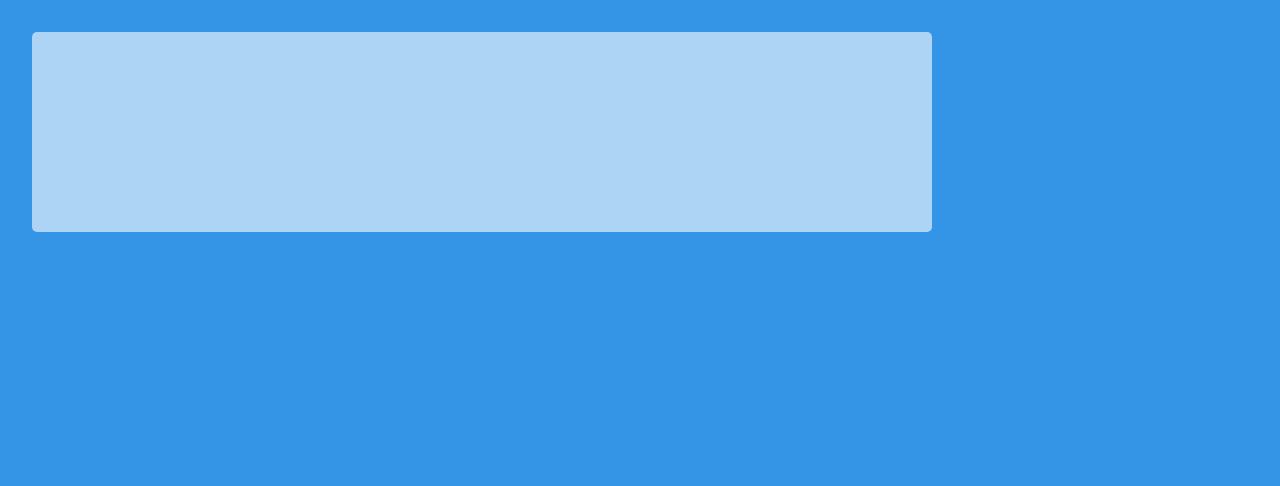
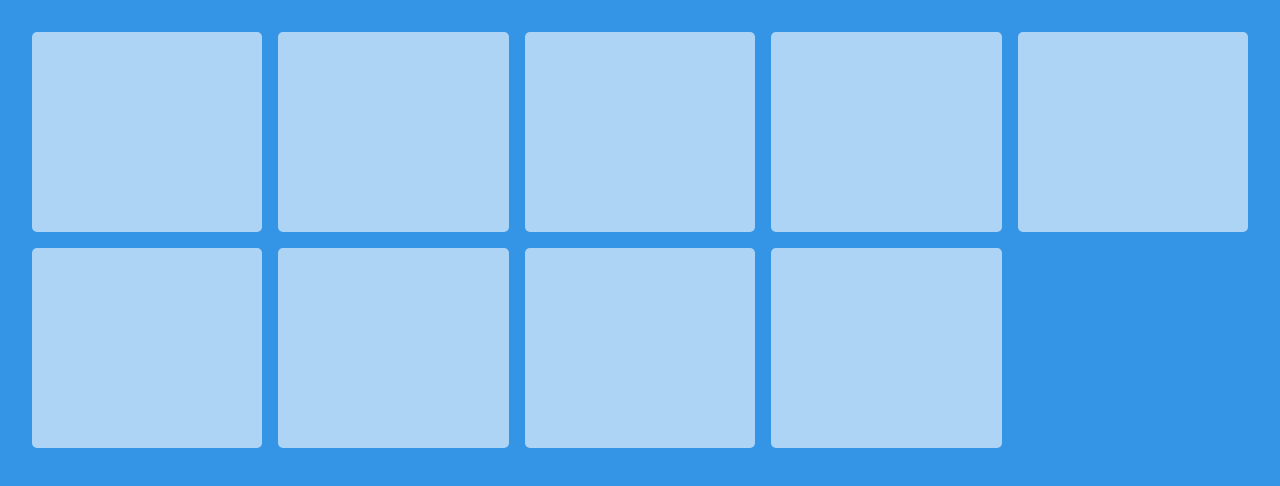
Before and after one commit to lipex360x/CSS_Grid, a plain HTML site: page index.html in a window 1280 px wide. Drawn offline with Linux system fonts and the light colour scheme.

Commit message:
responsive repeat auto-fit minmax

```diff
--- a/index.html
+++ b/index.html
@@ -23,8 +23,8 @@
       display: grid;
       grid-gap: 1rem;
 
-      grid-template-columns: minmax(400px, 900px);
-      grid-template-rows: 200px;
+      grid-template-columns: repeat(auto-fit, minmax(200px, 1fr));
+      grid-auto-rows: 200px;
     }
 
   </style>
@@ -32,6 +32,14 @@
 <body>
   <div class="container">
     <div class="item"></div>
+    <div class="item"></div>
+    <div class="item"></div>
+    <div class="item"></div>
+    <div class="item"></div>
+    <div class="item"></div>
+    <div class="item"></div>
+    <div class="item"></div>
+    <div class="item"></div>
   </div>
 </body>
 </html>
```
